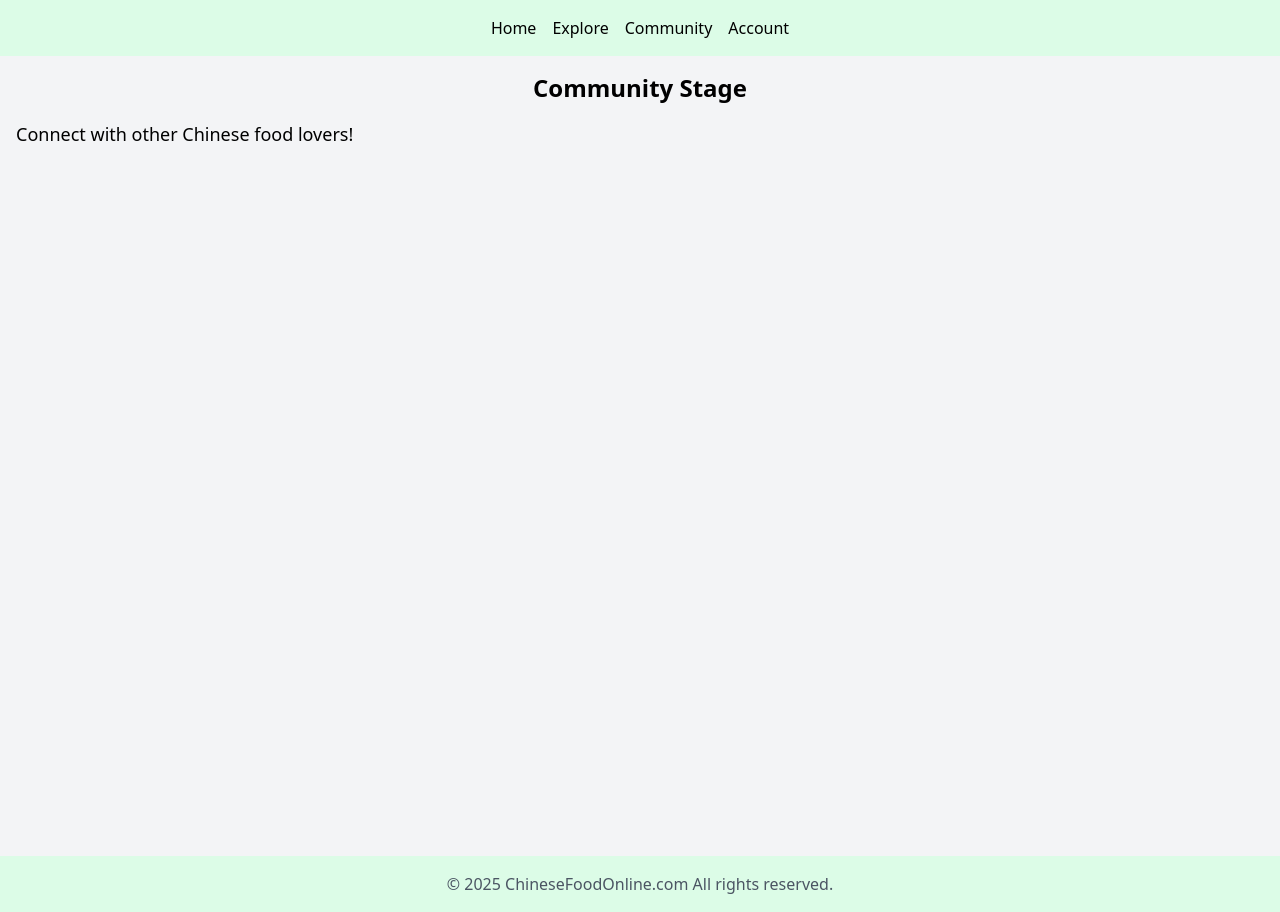
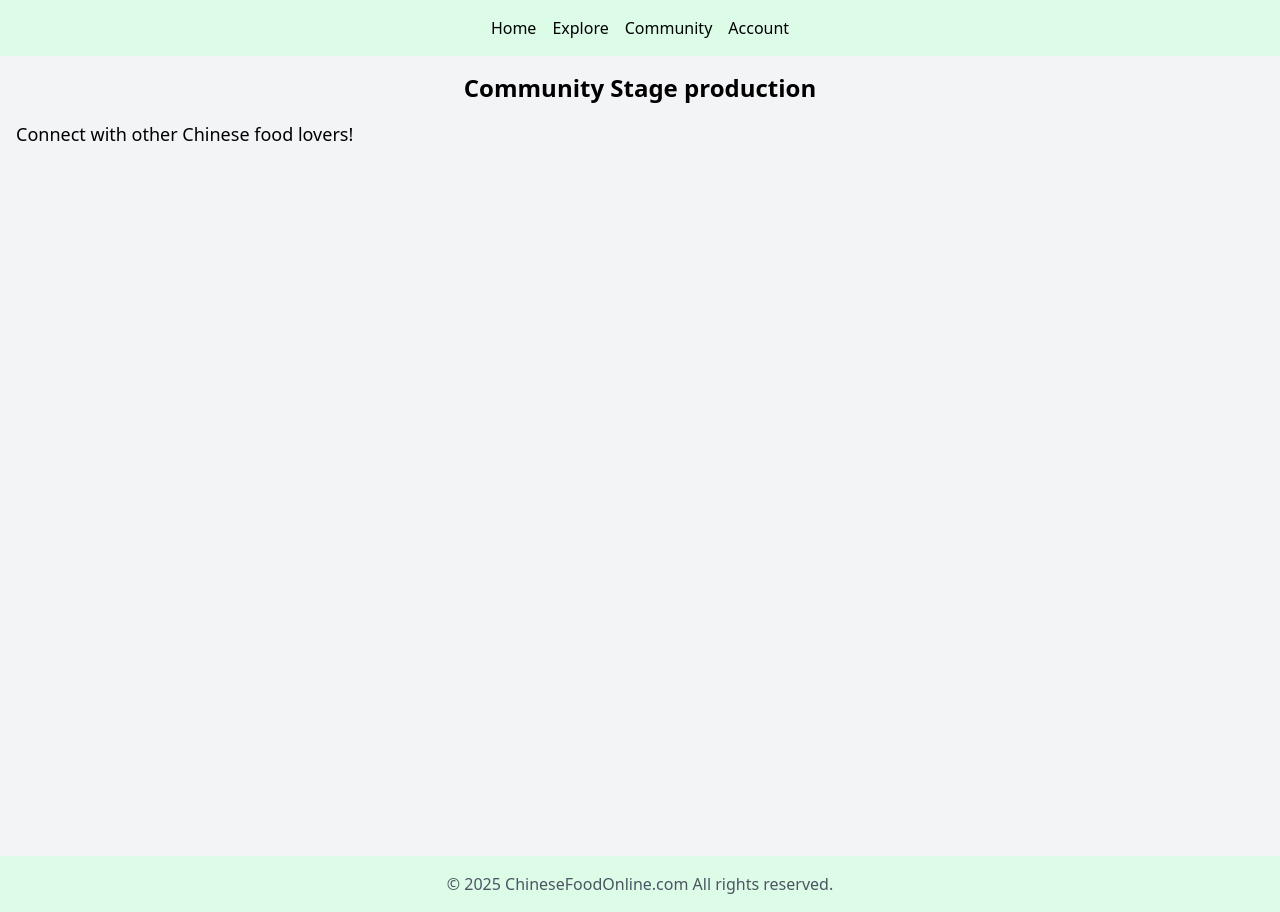
Before and after one commit to cfol1980/chinesefoodonline, a Next.js app: page /community in a window 1280 px wide. Built offline with nearby package versions, Linux system fonts and the light colour scheme.

Commit message:
2025-08-15 s2p

```diff
--- a/app/community/page.tsx
+++ b/app/community/page.tsx
@@ -1,7 +1,7 @@
 export default function Community() {
     return (
       <div className="bg-gray-100 min-h-screen p-4">
-        <h1 className="text-2xl font-bold text-center mb-4">Community Stage</h1>
+        <h1 className="text-2xl font-bold text-center mb-4">Community Stage production</h1>
         <p className="text-lg">Connect with other Chinese food lovers!</p>
       </div>
     );
```
